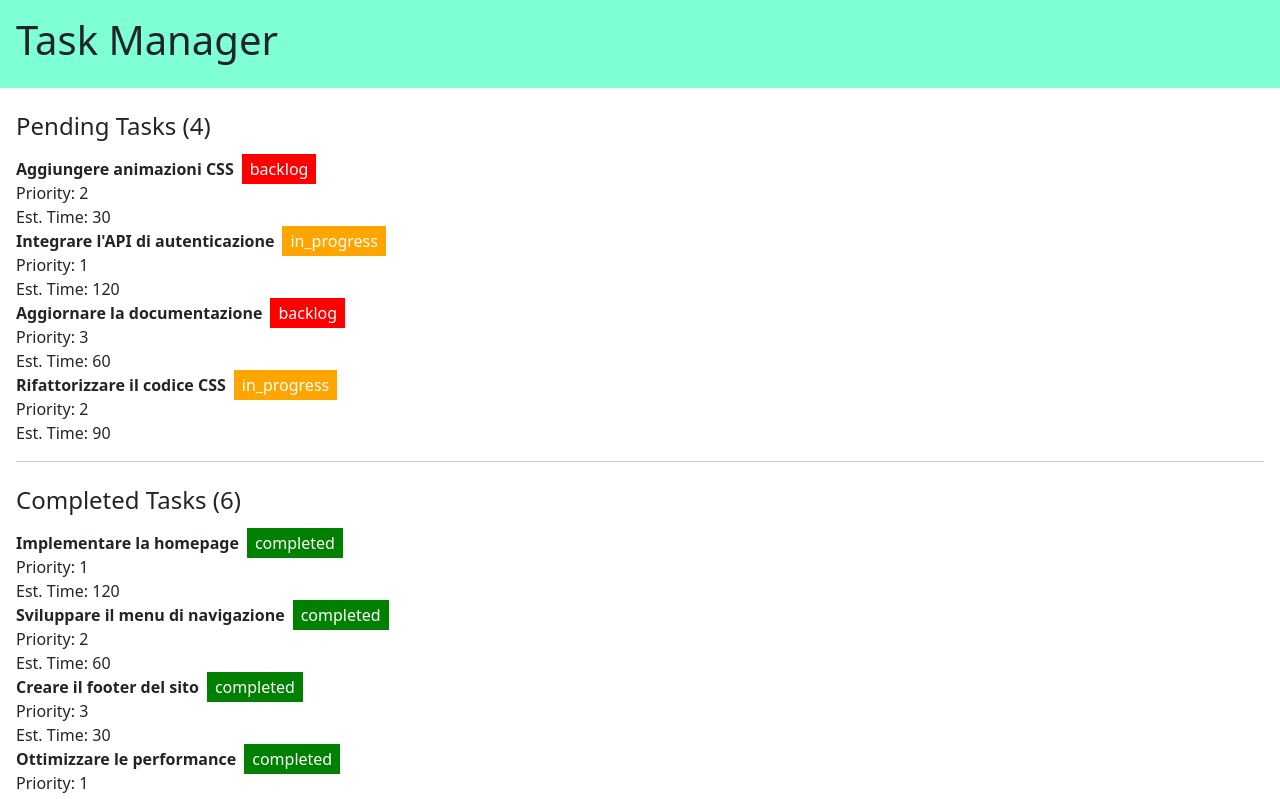
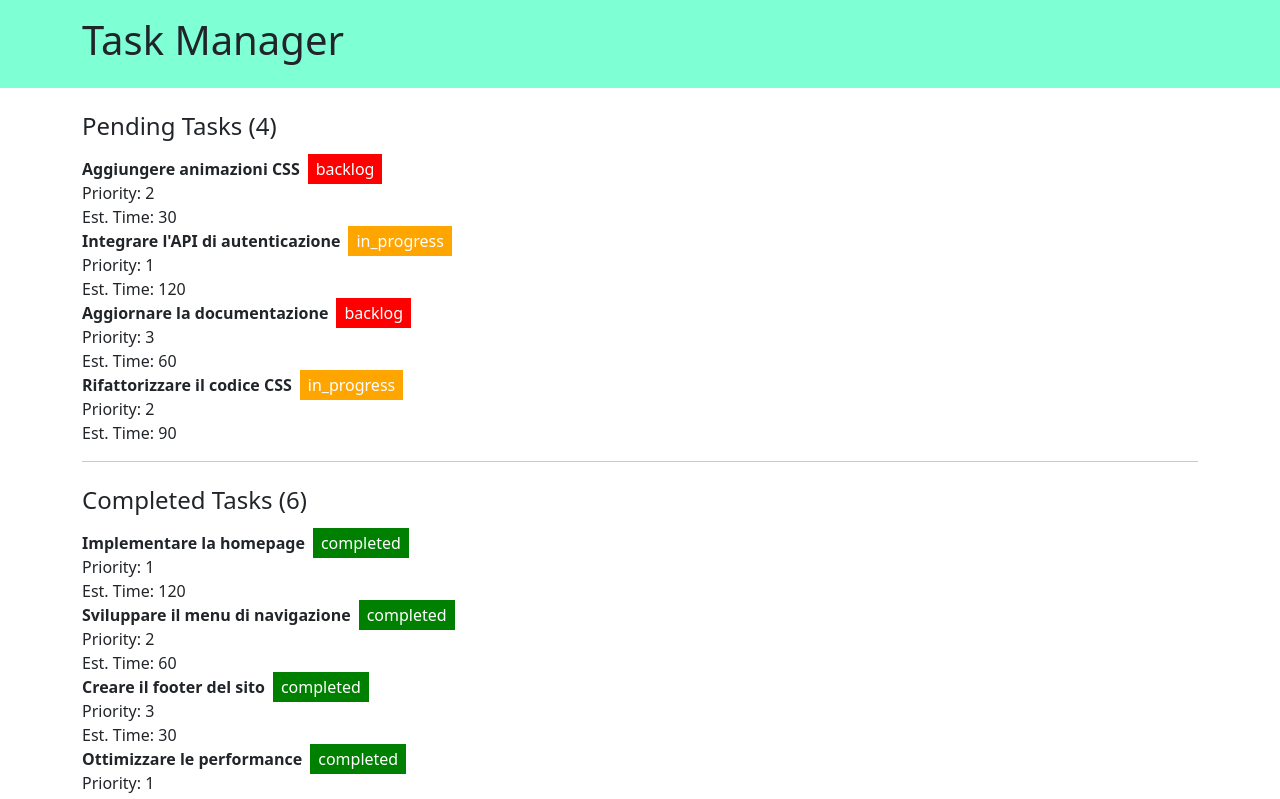
Before and after one commit to Alessandro-Fiora/react-task-list, a React (Vite) app: page / in a window 1280 px wide. Shown: the top 799 px of the page. Built offline with nearby package versions, Linux system fonts and the light colour scheme.

Commit message:
container in html

```diff
--- a/src/App.jsx
+++ b/src/App.jsx
@@ -51,14 +51,20 @@ function App() {
     <>
       <div className="wrapper">
         <header className="page-header p-3">
-          <h1>Task Manager</h1>
+          <div className="container">
+            <h1>Task Manager</h1>
+          </div>
         </header>
         <main className="p-3">
-          <h2 className="h4 py-2">Pending Tasks ({pendingTasks.length})</h2>
-          {renderTasks(pendingTasks)}
-          <hr />
-          <h2 className="h4 py-2">Completed Tasks ({completedTasks.length})</h2>
-          {renderTasks(completedTasks)}
+          <div className="container">
+            <h2 className="h4 py-2">Pending Tasks ({pendingTasks.length})</h2>
+            {renderTasks(pendingTasks)}
+            <hr />
+            <h2 className="h4 py-2">
+              Completed Tasks ({completedTasks.length})
+            </h2>
+            {renderTasks(completedTasks)}
+          </div>
         </main>
       </div>
     </>
```
